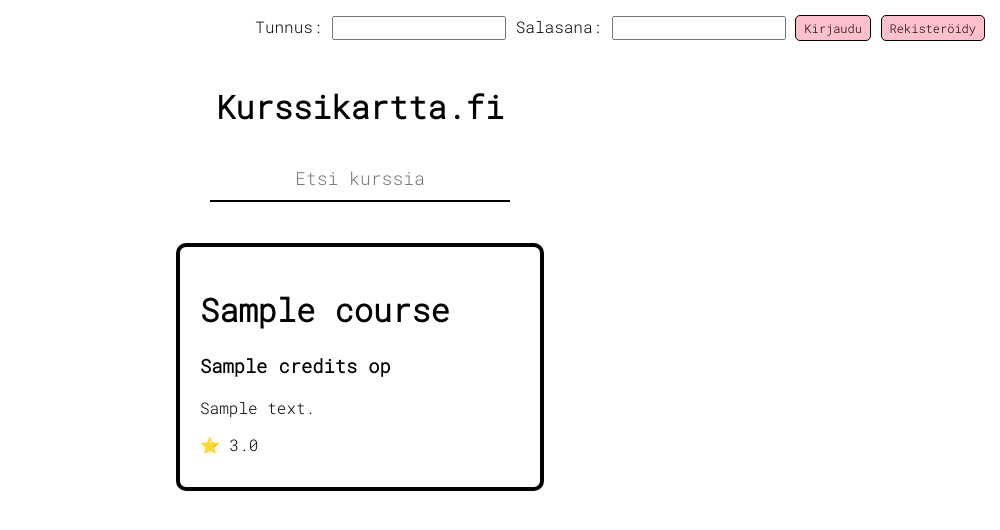
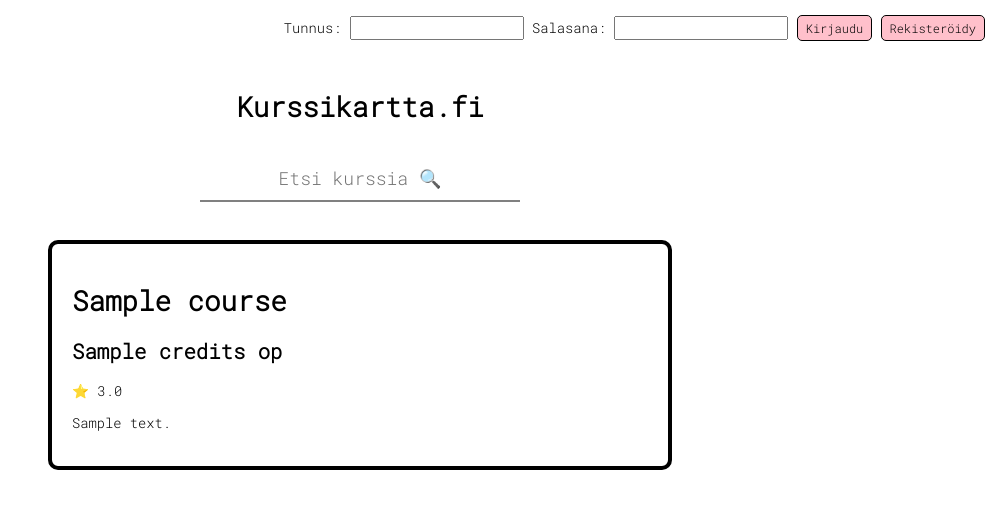
Before and after one commit to Aappo-Alatalo/kurssikartta, a Flask app: template templates/index.html in a window 1280 px wide. Shown: the top 530 px of the page, without its empty margins (280-1280 px from the left). Run offline with Flask 3, Linux system fonts and the light colour scheme; the template is opened without the code that fills it: most values are stand-ins (such as "Sample title", 1, 10 or a date in 2020).

Commit message:
Add commenting ability for users Add UI changes so that text scales better for different size viewports.

```diff
--- a/static/css/main.css
+++ b/static/css/main.css
@@ -5,8 +5,9 @@ body {
     font-optical-sizing: auto;
     font-weight: 200;
     font-style: normal;
-    margin: 0; /* Remove default margin */
-    padding: 0; /* Remove default padding */
+    font-size: calc(70% + 0.2vw);
+    margin: 0;
+    padding: 0;
 }
 
 textarea {
@@ -23,14 +24,19 @@ textarea:focus {
 
 .search_box {
     padding: 10px 0;
-    width: 300px;
+    width: 100%;
     border-top: none;
     border-right: none;
     border-left: none;
-    border-bottom: 2px solid black;
+    border-bottom: 2px solid gray;
     outline: none;
     text-align: center;
     font-size: 18px;
+    transition: .2s;
+}
+
+.search_box:focus {
+    border-bottom: 4px solid black;
 }
 
 .center_div {
@@ -43,17 +49,22 @@ textarea:focus {
 }
 
 .course_card {
-    width: 25%;
+    display:inline-table;
+    width: 45%;
+    min-width: 40%;
+    max-width: 80%;
     border-radius: 10px;
-    height: 200px;
+    height: auto;
     padding: 20px;
     border: 4px solid black;
     background: #fff;
     transition: .4s;
     margin: 20px;
     overflow: hidden;
+    word-wrap: normal;
     text-decoration: none;
     color: black;
+    table-layout: fixed;
 }
 
 .course_card:hover {
@@ -62,6 +73,7 @@ textarea:focus {
 }
 
 .course_detail_card {
+    display: inline-table;
     width: 60%;
     border-radius: 10px;
     height: auto;
@@ -83,9 +95,9 @@ textarea:focus {
     right: 0;
     padding: 15px;
     z-index: 999;
-    display: flex;
-    justify-content: flex-end; /* Align items to the right */
-    align-items: center;
+    display:flex;
+    justify-content: flex-end;
+    align-items: right;
 }
 
 .button {
--- a/templates/base.html
+++ b/templates/base.html
@@ -4,7 +4,7 @@
 <link rel="preconnect" href="https://fonts.gstatic.com" crossorigin>
 <link href="https://fonts.googleapis.com/css2?family=Roboto+Mono:wght@300&display=swap" rel="stylesheet">
 
-<meta name="viewport" content="width=device-width, initial-scale=1">
+<meta name="viewport" content="width=device-width, height=device-height, initial-scale=1">
 <html lang="fi">
     <head>
         <title>Kurssikartta - {% block title %}{% endblock %}</title>
--- a/templates/course_template.html
+++ b/templates/course_template.html
@@ -6,7 +6,7 @@
     <div class="center_div">
         <div class="course_detail_card">
             <a href="/" class="back_arrow">&#8592;</a> <!-- Backwards arrow -->
-            <h1>{{ content.name }} <span style="font-size: 20px;">{{ content.credits }} op</span></h1>
+            <h1>{{ content.name }}<span style="font-size: 18px;"> {{ content.credits }} op</span></h1>
             <h3>⭐️⭐️⭐️⭐️ 4.2</h3>
             <p>{{ content.description }}</p>
             <br>
@@ -15,8 +15,8 @@
             {% if comments is not defined or comments|length < 1 %}
                 <p>Ei vielä yhtään kommenttia 😔</p>
             {% endif %}
-            <form action="#" method="POST">
-                <textarea class="comment" name="comment" cols="30" rows="1" placeholder="Kirjoita kommentti..."></textarea>
+            <form action="/comment/{{ course_id }}" method="POST">
+                <textarea class="comment" name="new_comment" cols="30" rows="1" placeholder="Kirjoita kommentti..."></textarea>
                 <div style="margin-left: 10px; margin-bottom: 20px;">
                     <button type="submit" class="button"><h3 style="margin: 1px;">Lähetä</h3></button>
                 </div>
--- a/templates/index.html
+++ b/templates/index.html
@@ -4,17 +4,17 @@
 <body>
     <div class="center_div">
         <h1>Kurssikartta.fi</h1>
-        <form action="/result" method="GET">
-            <input type="text" class="search_box" name="query", placeholder="Etsi kurssia", autocomplete="off">
+        <form style="min-width: 25%; width: auto;" action="/result" method="GET">
+            <input type="text" class="search_box" name="query", placeholder="Etsi kurssia 🔍", autocomplete="off">
         </form>
         <br>
         {% if fetched_courses is defined and fetched_courses|length > 0 %}
             {% for course in fetched_courses %}
             <a href="courses/{{ course.id }}" class="course_card">
                 <h1>{{ course.name }}</h1>
-                <h3>{{ course.credits }} op</h3>
+                <h2>{{ course.credits }} op</h2>
+                <span>⭐️ {{ '%0.1f'|format(range(1, 5)|random) }}</span>
                 <p>{{ course.description }}</p>
-                <span>⭐️ {{ '%0.1f'|format(range(1, 5)|random) }}</span>
             </a>
             {% endfor %}
         {% elif fetched_courses is defined and fetched_courses|length == 0 %}
```
Also changed, not shown: accounts.py (+18 -1 lines), comments.py (added, +12 -0 lines), routes.py (+18 -1 lines).
